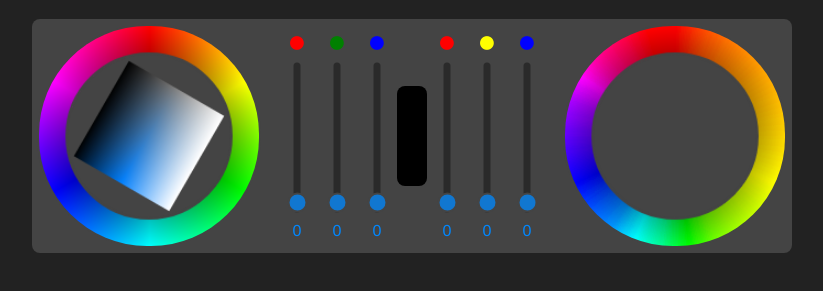
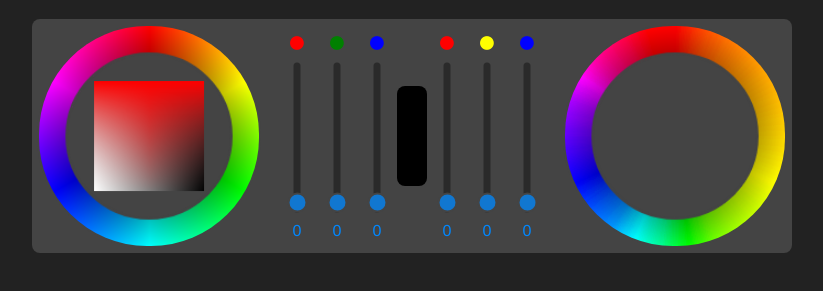
Before and after one commit to stevinz/iris, a plain HTML site: page index.html in a window 1280 px wide. Shown: the part 241-532 px from the top of the page, without its empty margins (228-1051 px from the left). Drawn offline with Linux system fonts and the light colour scheme.

Commit message:
Proper box interpolation

```diff
--- a/coloreye.js
+++ b/coloreye.js
@@ -90,6 +90,8 @@ class Coloreye {
 
     setHsl(h, s, l) {
         h = keepInRange(h, 0, 360);
+        s = clamp(s, 0, 1);
+        l = clamp(l, 0, 1);
         let c = (1 - Math.abs(2 * l - 1)) * s;
         let x = c * (1 - Math.abs((h / 60) % 2 - 1));
         let m = l - (c / 2);
--- a/index.html
+++ b/index.html
@@ -99,10 +99,10 @@
 
             function rotatePoint(cx, cy, x, y, angle, target) {
                 let radians = (Math.PI / 180) * angle;
-                let cos = Math.cos(radians),
-                    sin = Math.sin(radians);
-                let nx = (cos * (x - cx)) + (sin * (y - cy)) + cx,
-                    ny = (cos * (y - cy)) - (sin * (x - cx)) + cy;
+                let cos = Math.cos(radians);
+                let sin = Math.sin(radians);
+                let nx = (cos * (x - cx)) + (sin * (y - cy)) + cx;
+                let ny = (cos * (y - cy)) - (sin * (x - cx)) + cy;
                 target.x = nx;
                 target.y = ny;
             }
@@ -111,7 +111,7 @@
             drawColorWheel("colorWheelRgb", 'rgb');
             drawColorWheel("colorWheelRyb", 'ryb');
 
-            drawColorBox("colorWheelRgb", 'rgb', 210, 0.5);
+            drawColorBox("colorWheelRgb", 'rgb', 0, 0.5);
 
 
 
@@ -122,11 +122,11 @@
                 let eye = new Coloreye();
                 for (let x = 0; x < canvas.width; x++) {
                     for (let y = 0; y < canvas.height; y++) {
-                        let ax = x - (canvas.width / 2),
-                            ay = y - (canvas.height / 2);
-                        let h = Math.atan2(ay, ax) * (180 / Math.PI) + 90,
-                            s = saturation,
-                            l = (Math.pow((Math.pow(ax, 2) + Math.pow(ay, 2)), 0.5) / canvas.width);
+                        let ax = x - (canvas.width / 2);
+                        let ay = y - (canvas.height / 2);
+                        let h = Math.atan2(ay, ax) * (180 / Math.PI) + 90;
+                        let s = saturation;
+                        let l = (Math.pow((Math.pow(ax, 2) + Math.pow(ay, 2)), 0.5) / canvas.width);
                         if (l > (size / 2.0)) {
                             eye.set(h, s, l, 'hsl');
                             if (type === 'ryb') eye.adjustToRyb();
@@ -154,11 +154,12 @@
                 let ctxMemory = inMemoryCanvas.getContext("2d");
                 let img = ctxMemory.getImageData(0, 0, inMemoryCanvas.width, inMemoryCanvas.height);
                 let eye = new Coloreye();
-                for (let x = 0; x < inMemoryCanvas.width; x++) {
-                    for (let y = 0; y < inMemoryCanvas.height; y++) {
-                        let h = hue,
-                            s = 1.0 * (x / inMemoryCanvas.width),
-                            l = 1.0 - (1.0 * (y / inMemoryCanvas.height));
+                for (let y = 0; y < inMemoryCanvas.height; y++) {
+                    for (let x = 0; x < inMemoryCanvas.width; x++) {
+                        let h = hue;
+                        let s = 1.0 - (y / inMemoryCanvas.height);
+                        let l = 1.0 - (x / inMemoryCanvas.width);
+                            l = (0.5 * s) + (l * (1.0 - s));
                         eye.set(h, s, l, 'hsl');
                         if (type === 'ryb') eye.adjustToRyb();
                         setPixel(img, x, y, eye.r, eye.g, eye.b, 255);
@@ -167,7 +168,7 @@
                 ctxMemory.putImageData(img, 0, 0);
                 ctx.save();
                 ctx.translate(canvas.width/2, canvas.height/2);
-                ctx.rotate((hue - 90) * (Math.PI / 180));
+                ctx.rotate(hue * (Math.PI / 180));
                 ctx.drawImage(inMemoryCanvas, -inMemoryCanvas.width/2, -inMemoryCanvas.height/2);
                 ctx.restore();
             }
```
